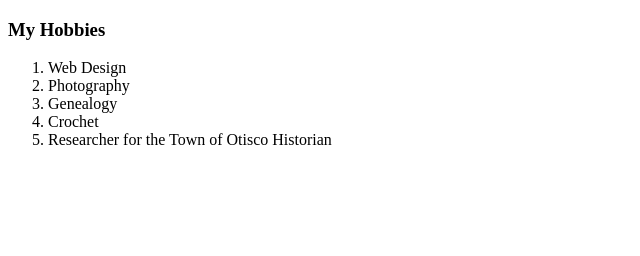
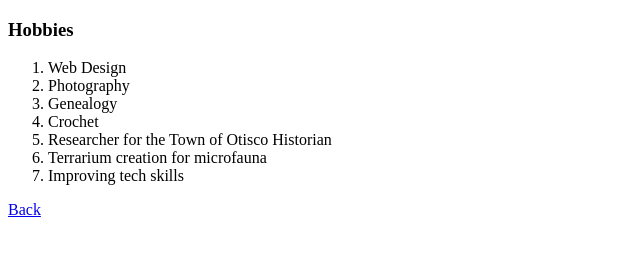
Before and after one commit to ssheggrud/cv, a plain HTML site: page hobbies.html in a window 1280 px wide. Shown: the whole page, without its empty margins (0-640 px from the left). Drawn offline with Linux system fonts and the light colour scheme.

Commit message:
Update hobbies.html
Retaking the Web Dev Bootcamp. Merging the 2020 page I did with the 2022 page.

```diff
--- a/hobbies.html
+++ b/hobbies.html
@@ -1,20 +1,20 @@
 <!DOCTYPE html>
 <html lang="en" dir="ltr">
-
   <head>
     <meta charset="utf-8">
-  <title></title>
+    <title>My Hobbies</title>
   </head>
-
   <body>
-  <h3>My Hobbies</h3>
+    <h3>Hobbies</h3>
     <ol>
       <li>Web Design</li>
       <li>Photography</li>
       <li>Genealogy</li>
       <li>Crochet</li>
       <li>Researcher for the Town of Otisco Historian</li>
+      <li>Terrarium creation for microfauna</li>
+      <li>Improving tech skills</li>
     </ol>
+    <a href="index.html">Back</a>
   </body>
-
 </html>
```
Lines whose indentation alone changed are shown as unchanged.
